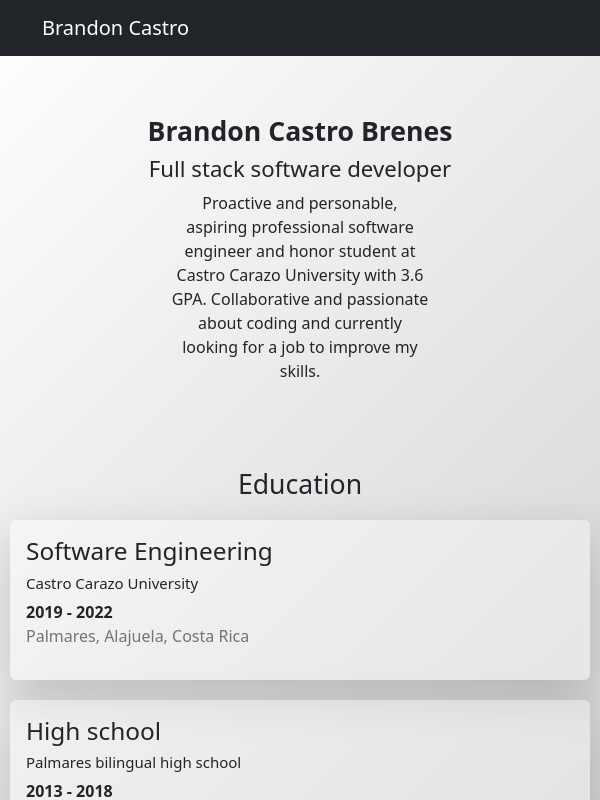
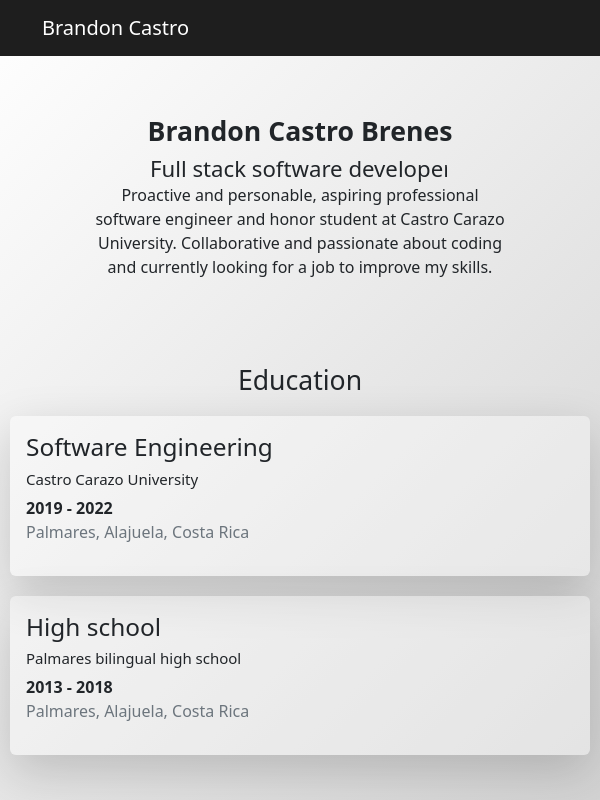
Before and after one commit to BrandonCastro932/brandoncastro932.github.io, a React (Create React App) app: page / in a window 600 px wide. Shown: the top 800 px of the page. Built offline with nearby package versions, Linux system fonts and the light colour scheme.

Commit message:
Animations and styles enhanced

```diff
--- a/src/components/Education.js
+++ b/src/components/Education.js
@@ -22,7 +22,7 @@ class Education extends Component{
                         <h3 className="bachelor">Software Engineering</h3>
                         <h4 className="organization">Castro Carazo University</h4>
                     </div>
-                    <div class="col-4"><span class="period"><strong>2019 - 2022</strong></span></div>
+                    <div class="date col-md-4"><span class="period"><strong>2019 - 2022</strong></span></div>
                 </div>
                 <p class="text-muted">Palmares, Alajuela, Costa Rica</p>
             </div>
@@ -32,7 +32,7 @@ class Education extends Component{
                         <h3 className="bachelor">High school</h3>
                         <h4 class="organization">Palmares bilingual high school</h4>
                     </div>
-                    <div class="col-md-4"><span class="period"><strong>2013 - 2018</strong></span></div>
+                    <div class="date col-md-4"><span class="period"><strong>2013 - 2018</strong></span></div>
                 </div>
                 <p class="text-muted">Palmares, Alajuela, Costa Rica</p>
             </div>
--- a/src/components/Education.scss
+++ b/src/components/Education.scss
@@ -20,7 +20,6 @@ $body-bg: rgba(255, 255, 255, 0.45);;
   }
   .period{
     text-align: right;
-
   }
   .portfolio-block.cv .group {
     max-width: 800px;
@@ -51,7 +50,23 @@ $body-bg: rgba(255, 255, 255, 0.45);;
     margin-left: 10px;
     margin-right: 10px;
     background-color:  rgba(255, 255, 255, 0.35) !important;
+    transition: transform .13s;
   }
+.date{
+  max-height: 40px;
+  margin-top: 40px !important;
+}
+
+@media screen and (max-width: 770px) {
+  .date{
+    margin-top: 0px !important;
+  }
+}
+  .item:hover{
+
+    transform: scale(1.04);
+  }
+
   .titlecollege{
     margin-top: 50px;
   }
--- a/src/components/Greetings.js
+++ b/src/components/Greetings.js
@@ -13,12 +13,12 @@ class Greetings extends Component {
           <h2>
             <strong>Brandon Castro Brenes</strong>
           </h2>
-          <h4>Full stack software developer</h4>
+          <div className="dived"><h4 className="textChange">Full stack software developer..</h4></div>
         </div>
         <div className="about-me ">
-          <p>
+          <p className="me">
             Proactive and personable, aspiring professional software engineer
-            and honor student at Castro Carazo University with 3.6 GPA. Collaborative and
+            and honor student at Castro Carazo University. Collaborative and
             passionate about coding and currently looking for a job to
             improve my skills.
           </p>
--- a/src/components/Greetings.scss
+++ b/src/components/Greetings.scss
@@ -3,6 +3,7 @@ $enable-shadows: 'shadow-sm';
 
 // Import Bootstrap and its default variables
 @import '~bootstrap/scss/bootstrap.scss';
+
 
 .container, .container-fluid, .container-xxl, .container-xl, .container-lg, .container-md, .container-sm {
     width: 100%;
@@ -34,3 +35,62 @@ $enable-shadows: 'shadow-sm';
 
     }
 }
+
+.textChange{
+    max-width: 330px;
+    overflow: hidden;
+    border-right: .15em solid rgb(0, 0, 0);
+    white-space: nowrap;
+    margin: 0 auto;
+
+  animation:
+    typing 6.5s steps(75, end),
+    blink-caret .75s step-end infinite;
+}
+
+@keyframes typing {
+    from { width: 0 }
+    to { width: 100% }
+  }
+
+  @keyframes blink-caret {
+    from, to { border-color: transparent }
+    50% { border-color: rgb(0, 0, 0); }
+  }
+
+  @media screen and (max-width: 600px) {
+    .about-me{
+        position: relative !important;
+        max-width: 80% !important;
+        max-height: 80% !important;
+        text-align: center !important;
+        left: 0 !important;
+        right: 0 !important;
+        top: 0 !important;
+        bottom: 0 !important;
+        margin: auto !important;
+    }
+
+    .textChange{
+        max-width: 300px;
+        overflow: hidden; /* Ensures the content is not revealed until the animation */
+        border-right: .15em solid rgb(0, 0, 0); /* The typwriter cursor */
+        white-space: nowrap; /* Keeps the content on a single line */
+        margin: 0 auto; /* Gives that scrolling effect as the typing happens */
+        /* Adjust as needed */
+      animation:
+        typing 2.5s steps(30, end),
+        blink-caret .75s step-end infinite;
+    }
+
+    @keyframes typing {
+        from { width: 0 }
+        to { width: 100% }
+      }
+
+      /* The typewriter cursor effect */
+      @keyframes blink-caret {
+        from, to { border-color: transparent }
+        50% { border-color: rgb(0, 0, 0); }
+      }
+  }
--- a/src/components/Navbar.js
+++ b/src/components/Navbar.js
@@ -10,9 +10,9 @@ class Navbar extends Component {
   render() {
     return (
       <div className="nav-container">
-        <nav class="navbar navbar-dark navbar-expand-lg fixed-top bg-dark portfolio-navbar gradient">
+        <nav class="navbar navbar-expand-lg fixed-top portfolio-navbar gradient">
           <div class="container">
-            <a class="navbar-brand logo" href="#">
+            <a class="navbar-brand logo">
               Brandon Castro
             </a>
 
--- a/src/components/Navbar.scss
+++ b/src/components/Navbar.scss
@@ -1,11 +1,24 @@
-$body-bg: #ffff;
+$body-bg: #1E1E1E;
 
 // Import Bootstrap and its default variables
 @import '~bootstrap/scss/bootstrap.scss';
+
+.navbar{
+  background-color: $body-bg;
+  .navbar-brand{
+    color: white;
+  }
+  .navbar-brand:hover{
+    color: white !important;
+  }
+}
 
 @media (min-width: 576px) {
     .navbar {
       padding-top: 1.2rem;
       padding-bottom: 1.2rem;
     }
+    .navbar-brand:hover{
+      color: white !important;
+    }
   }
--- a/src/components/Projects.scss
+++ b/src/components/Projects.scss
@@ -1,9 +1,6 @@
 $Background-color: #2d2d30;
 $footer-color: #252526;
 $Text-color: white;
-
-
-
 
 .card{
   margin-top: 50px;
@@ -14,6 +11,11 @@ $Text-color: white;
     max-height: 550px;
     margin-bottom: 30px;
     background-color:  rgba(255, 255, 255, 0.35) !important;
+    transition: transform .2s;
+}
+
+.card:hover{
+    transform: scale(1.05);
 }
 
 .img1 img{
--- a/src/components/Skills.scss
+++ b/src/components/Skills.scss
@@ -10,9 +10,7 @@
     text-align: center;
     offset: 0px;
     background-color:  rgba(255, 255, 255, 0.35) !important;
-
 }
-
 
 .skTitle{
     margin-top: 70px;
@@ -22,26 +20,27 @@
 
     max-width: 55% !important;
     margin-top: 20px;
-    text-align: center !important;
-
-
+    text-align: center !important
 }
 
 .skRow{
     align-items: center !important;
     margin-top: 20px !important;
-
 }
 
 .skCol{
-
     margin-left: 5px;
     margin-right: 5px;
     background-color:  rgba(255, 255, 255, 0.35) !important;
     border-radius: 10px;
     max-height: 45px;
+    transition: transform .2s;
+}
 
-
+.skCol:hover{
+    background-color:  rgba(29, 29, 29, 0.35) !important;
+    color: white;
+    transform: scale(1.1);
 }
 
 .skItem{
@@ -50,23 +49,15 @@
 }
 
 
-@media screen and (max-width: 600px) {
+@media screen and (max-width: 770px) {
     .skContainer{
         max-width: 95% !important;
     }
     .skItem {
       font-size: 15px;
+      margin-bottom: 2px;
     }
   }
-.wasd{
-
-
-}
-
-.col{
-
-
-}
 
 .contactdata{
     text-align: center;
```
